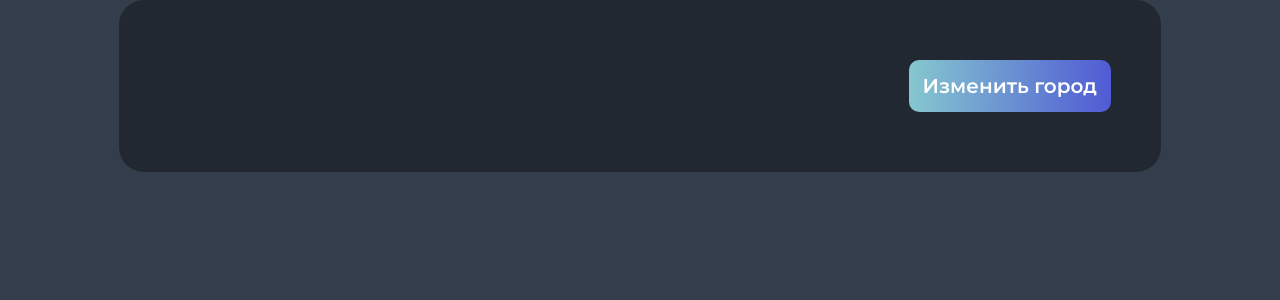
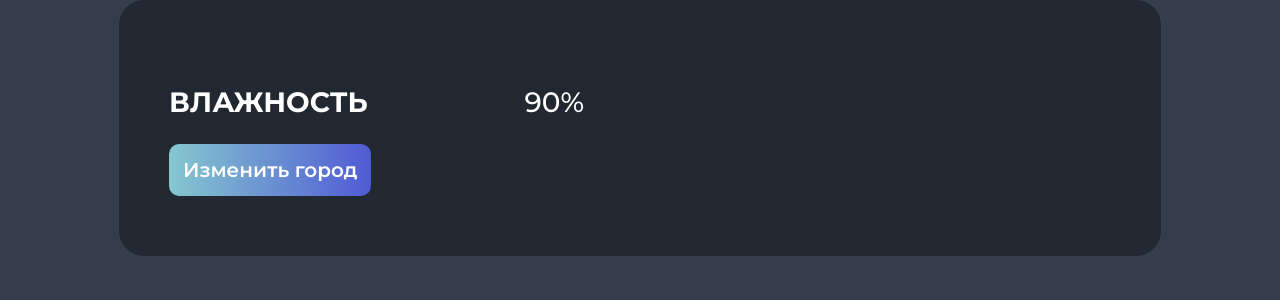
Before and after one commit to Sinonaz/vue-weather, a Vue app: page / in a window 1280 px wide. Shown: the top 300 px of the page. Built offline with nearby package versions, Linux system fonts and the light colour scheme.

Commit message:
Добавляет компонент WeatherStat

```diff
--- a/src/App.vue
+++ b/src/App.vue
@@ -1,5 +1,6 @@
 <script setup>
 import AppButton from './components/AppButton.vue'
+import WeatherStat from './components/WeatherStat.vue'
 </script>
 
 <template>
@@ -8,6 +9,10 @@ import AppButton from './components/AppButton.vue'
       <div class="weather__left"></div>
 
       <div class="weather__right">
+        <div class="weather__stats">
+          <WeatherStat />
+        </div>
+
         <AppButton> Изменить город </AppButton>
       </div>
     </div>
@@ -23,7 +28,7 @@ import AppButton from './components/AppButton.vue'
 
 .weather {
   display: grid;
-  grid-template-columns: 1fr auto;
+  grid-template-columns: auto 1fr;
   width: 100%;
   max-width: 942px;
   padding: 60px 50px;
--- a/src/components/AppButton.vue
+++ b/src/components/AppButton.vue
@@ -1,10 +1,10 @@
-<script setup></script>
-
 <template>
   <button type="button" class="button">
     <slot />
   </button>
 </template>
+
+<script setup></script>
 
 <style scoped>
 .button {
--- /dev/null
+++ b/src/components/WeatherStat.vue
@@ -0,0 +1,29 @@
+<template>
+  <p class="stat">
+    <span class="stat__name">Влажность</span>
+    <span class="stat__value">90%</span>
+  </p>
+</template>
+
+<script setup></script>
+
+<style scoped>
+.stat {
+  display: flex;
+  justify-content: space-between;
+  align-items: center;
+  gap: 20px;
+  font-size: 28px;
+  line-height: 1;
+  color: white;
+  text-transform: uppercase;
+}
+
+.stat__name {
+  font-weight: 700;
+}
+
+.stat__value {
+  font-weight: 500;
+}
+</style>
```
